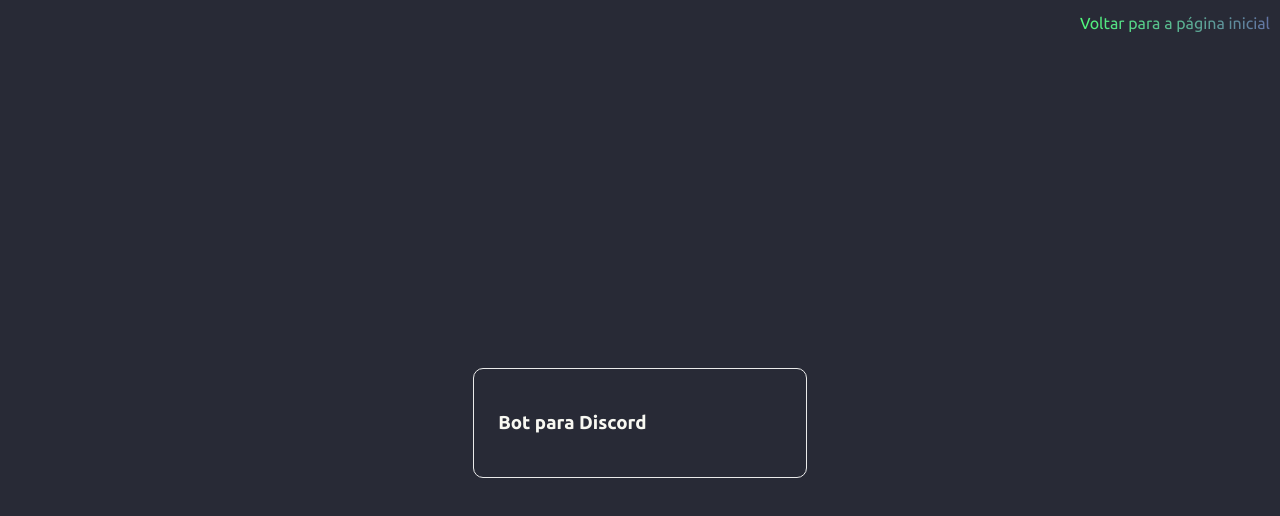
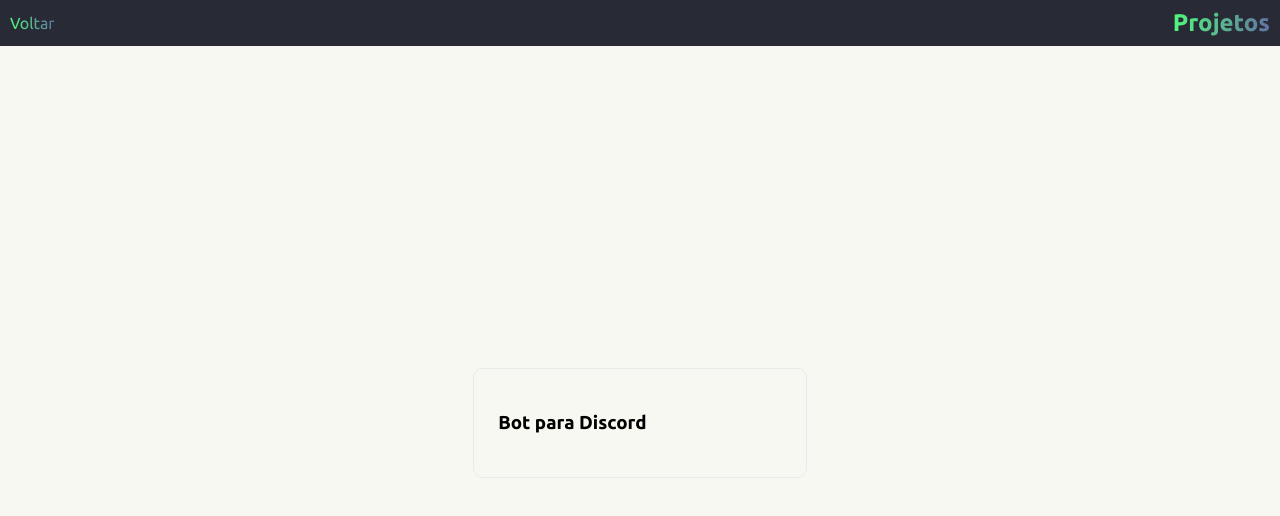
Before and after one commit to TheSmileyDroid/portifolio, a Next.js app: page /projetos in a window 1280 px wide. Shown: the top 516 px of the page. Built offline with nearby package versions, Linux system fonts and the light colour scheme.

Commit message:
better tudo

```diff
--- a/package.json
+++ b/package.json
@@ -9,8 +9,10 @@
     "lint": "next lint"
   },
   "dependencies": {
+    "bootstrap": "^5.0.2",
     "next": "11.0.1",
     "react": "17.0.2",
+    "react-bootstrap": "^2.0.0-beta.4",
     "react-dom": "17.0.2",
     "react-icons": "^4.2.0"
   },
--- a/pages/projetos.tsx
+++ b/pages/projetos.tsx
@@ -1,19 +1,15 @@
-import styles from '../styles/Projects.module.css'
-import Link from 'next/link'
-
+import styles from '../styles/Info.module.css'
+import Header from '../src/Components/Header'
 
 interface ProjectProps {
   title: string;
   url: string;
-
 }
 
 export default function Projects() {
     return (
         <div className={styles.container}>
-            <div className={styles.header}>
-                <Link href="/"><a>Voltar para a página inicial</a></Link>
-            </div>
+            <Header title="Projetos"/>
             <main className={styles.main}>
                 <Project title="Bot para Discord" url="https://github.com/TheSmileyDroid/SmileyDroidLoco" />
             </main>
--- /dev/null
+++ b/src/Components/Header/index.tsx
@@ -0,0 +1,15 @@
+import styles from '../../../styles/Info.module.css'
+import Link from 'next/link'
+
+interface HeaderProps {
+    title: String,
+}
+
+export default function Header(props: HeaderProps) {
+    return (
+        <div className={styles.header}>
+            <Link href="/" passHref><a>Voltar</a></Link>
+            <h2>{props.title}</h2>
+        </div>
+    )
+}
--- a/styles/Home.module.css
+++ b/styles/Home.module.css
@@ -6,16 +6,14 @@
   justify-content: center;
   align-items: center;
   height: 100vh;
-  background-color: #282a36;
-  color: #f8f8f2;
+  background-color: #f8f8f2;
+  color: #282a36;
 }
 
 .main {
   padding: 5rem 0;
-  flex: 1;
   display: flex;
   flex-direction: column;
-  justify-content: center;
   align-items: center;
 }
 
@@ -63,6 +61,7 @@
 .footer {
   width: 100%;
   height: 50px;
+  padding: 10px;
   border-top: 1px solid #44475a;
   display: flex;
   justify-content: center;
@@ -74,6 +73,30 @@
   justify-content: center;
   align-items: center;
   flex-grow: 1;
+}
+
+.info {
+  margin: 10px 0;
+  padding: auto;
+  display: flex;
+  flex-direction: column;
+  justify-content: center;
+  align-items: center;
+  margin-bottom: auto;
+}
+
+.links {
+  display: flex;
+  flex-direction: row;
+}
+
+.links a {
+  padding: 10px;
+  text-decoration: underline;
+}
+
+.links a:hover {
+  color: #0070f3;
 }
 
 .title a {
@@ -91,6 +114,11 @@
   margin: 0;
   line-height: 1.15;
   font-size: 4rem;
+}
+@media (max-width: 730px) {
+  .title {
+    font-size: 2rem;
+  }
 }
 
 .title,
--- a/styles/Projects.module.css
+++ b/styles/Info.module.css
@@ -5,9 +5,8 @@
   flex-direction: column;
   justify-content: center;
   align-items: center;
+  background-color: #f8f8f2;
   height: 100vh;
-  background-color: #282a36;
-  color: #f8f8f2;
 }
 
 .main {
@@ -26,11 +25,25 @@
   width: 100vw;
   display: flex;
   flex-direction: row;
-  justify-content: flex-end;
+  justify-content: space-between;
+  align-items: center;
   padding: 10px;
 }
 
 .header a {
+  background-image: linear-gradient(to right, #50fa7b, #6272a4);
+  color: transparent;
+  background-clip: text;
+  display: flex;
+  flex-direction: row;
+  align-items: center;
+  font-size: 36;
+}
+.header a:hover {
+  text-decoration: underline;
+}
+
+.header h2 {
   background-image: linear-gradient(to right, #50fa7b, #6272a4);
   color: transparent;
   background-clip: text;
```
Also changed, not shown: pages/index.tsx (+32 -18 lines), public/Foto-de-perfil.png, 1 other file (tests, documents, lock files or other folders).
